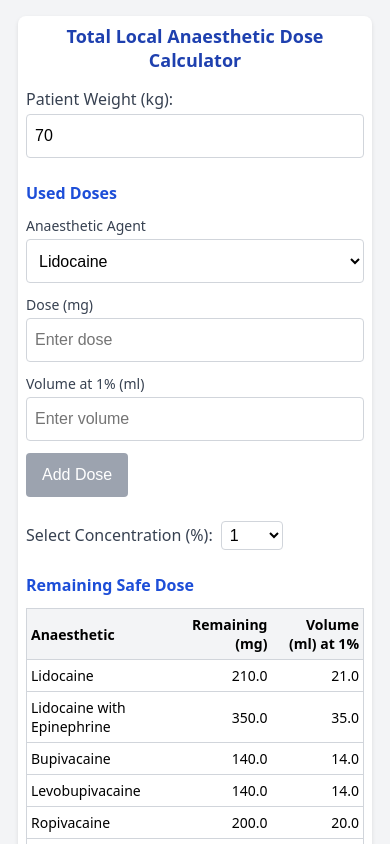
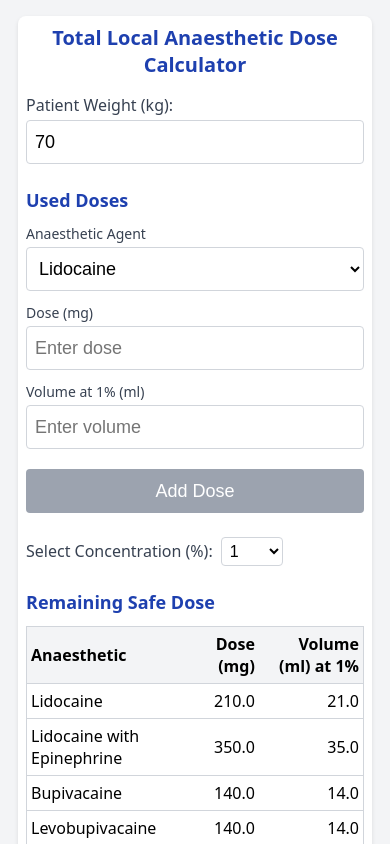
Before and after one commit to zirakzigul/local-anaesthetic-calculator, a React (Create React App) app: page / in a window 390 px wide. Shown: the top 844 px of the page. Built offline with nearby package versions, Linux system fonts and the light colour scheme.

Commit message:
Further changes to css

```diff
--- a/src/components/LocalAnaestheticCalculator.css
+++ b/src/components/LocalAnaestheticCalculator.css
@@ -14,7 +14,7 @@
 
 /* Warning popup */
 .warning-popup {
-  position: absolute;
+  position: fixed;
   top: 0;
   left: 0;
   right: 0;
@@ -23,9 +23,8 @@
   padding: 12px;
   text-align: center;
   font-weight: bold;
-  z-index: 10;
-  border-top-left-radius: 8px;
-  border-top-right-radius: 8px;
+  z-index: 1000;
+  box-shadow: 0 2px 4px rgba(0, 0, 0, 0.2);
 }
 
 /* Main title */
@@ -45,7 +44,7 @@
   font-size: 20px;
   font-weight: 600;
   margin-bottom: 12px;
-  color: #1d4ed8;
+  color: #1e40af;
 }
 
 /* Weight input section */
@@ -137,6 +136,27 @@
 
 .input-group-button {
   flex: 0 0 auto;
+}
+
+/* When inputs wrap to new lines, make button full width */
+@media (max-width: 600px) {
+  .input-form {
+    flex-direction: column;
+    align-items: stretch;
+  }
+
+  .input-group,
+  .input-group-narrow,
+  .input-group-button {
+    flex: 1 1 auto;
+    min-width: auto;
+    width: 100%;
+  }
+
+  .add-button {
+    width: 100%;
+    margin-top: 8px;
+  }
 }
 
 .input-label {
@@ -314,19 +334,6 @@
     margin: 0 8px;
   }
 
-  .input-form {
-    flex-direction: column;
-    align-items: stretch;
-  }
-
-  .input-group,
-  .input-group-narrow,
-  .input-group-button {
-    flex: 1 1 auto;
-    min-width: auto;
-    width: 100%;
-  }
-
   .main-title {
     font-size: 20px;
   }
@@ -343,12 +350,12 @@
   }
 
   .main-title {
-    font-size: 18px;
+    font-size: 20px;
     text-align: center;
   }
 
   .section-title {
-    font-size: 16px;
+    font-size: 18px;
   }
 
   .input-form {
@@ -359,12 +366,12 @@
   .select-field,
   .add-button {
     height: 44px; /* Larger touch targets for mobile */
-    font-size: 16px;
+    font-size: 18px;
   }
 
   .weight-input {
     height: 44px;
-    font-size: 16px;
+    font-size: 18px;
   }
 }
 
@@ -375,7 +382,7 @@
   }
 
   .table-container {
-    font-size: 14px;
+    font-size: 16px;
   }
 
   .table-header-cell,
--- a/src/components/LocalAnaestheticCalculator.js
+++ b/src/components/LocalAnaestheticCalculator.js
@@ -371,7 +371,7 @@ const LocalAnaestheticCalculator = () => {
             <thead className="table-header">
               <tr>
                 <th className="table-header-cell table-header-cell-left">Anaesthetic</th>
-                <th className="table-header-cell table-header-cell-right">Remaining (mg)</th>
+                <th className="table-header-cell table-header-cell-right">Dose (mg)</th>
                 <th className="table-header-cell table-header-cell-right">Volume (ml) at {selectedPercentage}%</th>
               </tr>
             </thead>
```
